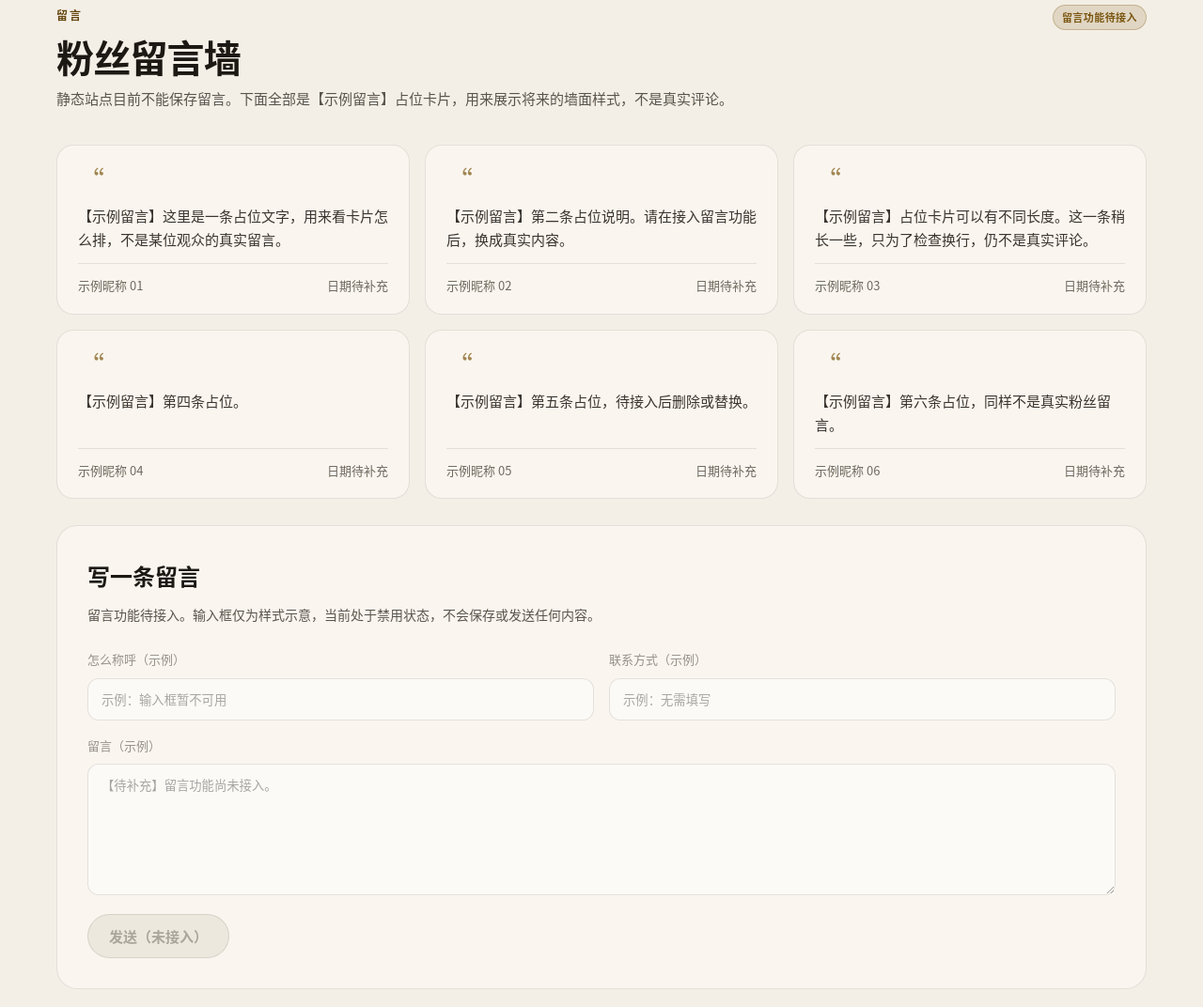
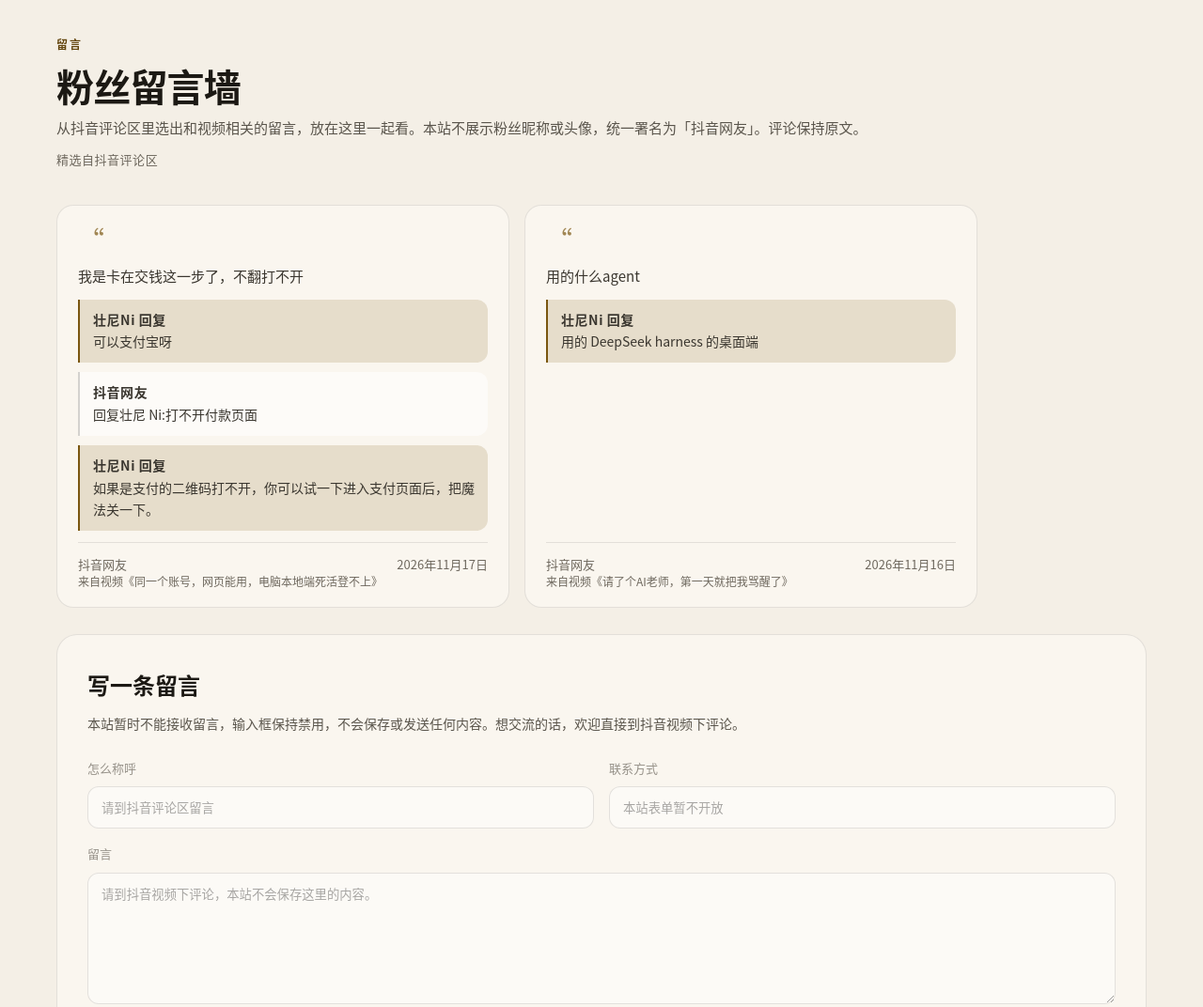
Before and after one commit to YJluckNi/zhuangni-site, a plain HTML site: page fans.html in a window 1280 px wide. Shown: the part 1440-2512 px from the top of the page at 94% size. Drawn offline with Linux system fonts and the light colour scheme.

Commit message:
将抖音评论精选到粉丝留言墙
替换占位示例为真实评论，统一署名为抖音网友，保留原文与作者回复，并引导到抖音评论。

```diff
--- a/assets/style.css
+++ b/assets/style.css
@@ -111,6 +111,7 @@ html.theme-ready .chip,
 html.theme-ready .theme-toggle,
 html.theme-ready .article-row,
 html.theme-ready .msg-card,
+html.theme-ready .msg-reply,
 html.theme-ready .plan-item {
   transition: background-color 0.4s var(--ease), color 0.4s var(--ease),
     border-color 0.4s var(--ease), box-shadow 0.4s var(--ease);
@@ -1192,7 +1193,8 @@ html[data-theme="light"] .masonry figcaption {
   color: var(--gold);
   opacity: 0.7;
 }
-.msg-card p { color: var(--body-copy); font-size: 15px; line-height: 1.7; flex: 1; }
+.msg-card p { color: var(--body-copy); font-size: 15px; line-height: 1.7; }
+.msg-foot { margin-top: auto; }
 .msg-card .who {
   display: flex;
   justify-content: space-between;
@@ -1201,6 +1203,58 @@ html[data-theme="light"] .masonry figcaption {
   font-size: 13px;
   border-top: 1px solid var(--line);
   padding-top: 12px;
+}
+.wall-grid--few {
+  grid-template-columns: 1fr 1fr;
+  max-width: 980px;
+}
+.wall-note {
+  margin: 10px 0 0;
+  color: var(--faint);
+  font-size: 13px;
+  letter-spacing: 0.04em;
+}
+.msg-replies {
+  display: flex;
+  flex-direction: column;
+  gap: 10px;
+}
+.msg-reply {
+  border-left: 2px solid var(--line-strong);
+  padding: 10px 14px;
+  background: var(--control-bg);
+  border-radius: 0 12px 12px 0;
+}
+.msg-reply.is-author {
+  border-left-color: var(--gold);
+  background: var(--gold-soft);
+}
+.msg-reply-who {
+  margin: 0 0 4px;
+  font-size: 12px;
+  font-weight: 700;
+  color: var(--gold);
+  letter-spacing: 0.04em;
+}
+.msg-reply p {
+  margin: 0;
+  flex: none;
+  font-size: 14px;
+}
+.msg-card .msg-source {
+  margin: -4px 0 0;
+  color: var(--faint);
+  font-size: 12px;
+  line-height: 1.6;
+  flex: none;
+}
+.msg-source a {
+  color: inherit;
+  text-underline-offset: 2px;
+}
+.msg-source a:hover { color: var(--gold); }
+.form-goto {
+  margin: 16px 0 0;
 }
 
 .join-grid {
@@ -1244,12 +1298,14 @@ html[data-theme="light"] .masonry figcaption {
 }
 
 @media (max-width: 1020px) {
-  .wall-grid { grid-template-columns: 1fr 1fr; }
+  .wall-grid,
+  .wall-grid--few { grid-template-columns: 1fr 1fr; }
   .channel-grid, .join-grid { grid-template-columns: 1fr; }
   .qr-frame { max-width: 320px; }
 }
 @media (max-width: 640px) {
-  .wall-grid { grid-template-columns: 1fr; }
+  .wall-grid,
+  .wall-grid--few { grid-template-columns: 1fr; }
   .channel-card { flex-direction: column; align-items: flex-start; }
 }
 
--- a/fans.html
+++ b/fans.html
@@ -4,7 +4,7 @@
   <meta charset="utf-8">
   <meta name="viewport" content="width=device-width, initial-scale=1">
   <title>粉丝页 · 壮尼Ni</title>
-  <meta name="description" content="壮尼Ni 的粉丝页：频道入口、作品和待接入的留言墙。">
+  <meta name="description" content="壮尼Ni 的粉丝页：频道入口、作品，以及精选自抖音评论区的留言墙。">
   <meta name="theme-color" content="#080809">
   <link rel="icon" type="image/png" href="assets/favicon.png">
   <link rel="apple-touch-icon" href="assets/apple-touch-icon.png">
@@ -90,7 +90,7 @@
       <div class="wrap">
         <p class="kicker reveal">粉丝页</p>
         <h1 class="reveal">在这里找到我</h1>
-        <p class="lead reveal">频道入口、作品和交流群是可以访问的。留言墙和周边入口目前还是占位，功能待接入，请不要把下面的示例文字当成真实粉丝留言或真实福利。</p>
+        <p class="lead reveal">频道入口、作品和交流群可以访问。留言墙精选自抖音评论区，统一署名「抖音网友」，不展示粉丝昵称或头像。周边入口目前还是占位，请不要把示例当成真实福利。</p>
       </div>
     </section>
 
@@ -171,65 +171,78 @@
           <div>
             <p class="kicker">留言</p>
             <h2>粉丝留言墙</h2>
-            <p class="desc">静态站点目前不能保存留言。下面全部是【示例留言】占位卡片，用来展示将来的墙面样式，不是真实评论。</p>
+            <p class="desc">从抖音评论区里选出和视频相关的留言，放在这里一起看。本站不展示粉丝昵称或头像，统一署名为「抖音网友」。评论保持原文。</p>
+            <p class="wall-note">精选自抖音评论区</p>
           </div>
-          <span class="badge">留言功能待接入</span>
         </div>
-        <div class="wall-grid">
+        <div class="wall-grid wall-grid--few">
           <article class="msg-card reveal">
             <div class="quote" aria-hidden="true">“</div>
-            <p>【示例留言】这里是一条占位文字，用来看卡片怎么排，不是某位观众的真实留言。</p>
-            <div class="who"><span>示例昵称 01</span><span>日期待补充</span></div>
+            <p>我是卡在交钱这一步了，不翻打不开</p>
+            <div class="msg-replies">
+              <div class="msg-reply is-author">
+                <p class="msg-reply-who">壮尼Ni 回复</p>
+                <p>可以支付宝呀</p>
+              </div>
+              <div class="msg-reply">
+                <p class="msg-reply-who">抖音网友</p>
+                <p>回复壮尼 Ni:打不开付款页面</p>
+              </div>
+              <div class="msg-reply is-author">
+                <p class="msg-reply-who">壮尼Ni 回复</p>
+                <p>如果是支付的二维码打不开，你可以试一下进入支付页面后，把魔法关一下。</p>
+              </div>
+            </div>
+            <div class="msg-foot">
+            <div class="who">
+              <span>抖音网友</span>
+              <time datetime="2026-11-17">2026年11月17日</time>
+            </div>
+            <p class="msg-source">来自视频《<a href="https://www.douyin.com/video/7708758969006705960" target="_blank" rel="noopener noreferrer">同一个账号，网页能用，电脑本地端死活登不上</a>》</p>
+            </div>
           </article>
           <article class="msg-card reveal">
             <div class="quote" aria-hidden="true">“</div>
-            <p>【示例留言】第二条占位说明。请在接入留言功能后，换成真实内容。</p>
-            <div class="who"><span>示例昵称 02</span><span>日期待补充</span></div>
-          </article>
-          <article class="msg-card reveal">
-            <div class="quote" aria-hidden="true">“</div>
-            <p>【示例留言】占位卡片可以有不同长度。这一条稍长一些，只为了检查换行，仍不是真实评论。</p>
-            <div class="who"><span>示例昵称 03</span><span>日期待补充</span></div>
-          </article>
-          <article class="msg-card reveal">
-            <div class="quote" aria-hidden="true">“</div>
-            <p>【示例留言】第四条占位。</p>
-            <div class="who"><span>示例昵称 04</span><span>日期待补充</span></div>
-          </article>
-          <article class="msg-card reveal">
-            <div class="quote" aria-hidden="true">“</div>
-            <p>【示例留言】第五条占位，待接入后删除或替换。</p>
-            <div class="who"><span>示例昵称 05</span><span>日期待补充</span></div>
-          </article>
-          <article class="msg-card reveal">
-            <div class="quote" aria-hidden="true">“</div>
-            <p>【示例留言】第六条占位，同样不是真实粉丝留言。</p>
-            <div class="who"><span>示例昵称 06</span><span>日期待补充</span></div>
+            <p>用的什么agent</p>
+            <div class="msg-replies">
+              <div class="msg-reply is-author">
+                <p class="msg-reply-who">壮尼Ni 回复</p>
+                <p>用的 DeepSeek harness 的桌面端</p>
+              </div>
+            </div>
+            <div class="msg-foot">
+            <div class="who">
+              <span>抖音网友</span>
+              <time datetime="2026-11-16">2026年11月16日</time>
+            </div>
+            <p class="msg-source">来自视频《<a href="https://www.douyin.com/video/7708559643336822051" target="_blank" rel="noopener noreferrer">请了个AI老师，第一天就把我骂醒了</a>》</p>
+            </div>
           </article>
         </div>
 
         <form class="form comment-box reveal" style="margin-top:28px" action="#" method="post" onsubmit="return false;">
           <h2>写一条留言</h2>
-          <p class="note">留言功能待接入。输入框仅为样式示意，当前处于禁用状态，不会保存或发送任何内容。</p>
+          <p class="note">本站暂时不能接收留言，输入框保持禁用，不会保存或发送任何内容。想交流的话，欢迎直接到抖音视频下评论。</p>
           <fieldset disabled>
             <div class="form-grid">
               <div class="form-row">
-                <label for="fan-name">怎么称呼（示例）</label>
-                <input id="fan-name" name="name" type="text" placeholder="示例：输入框暂不可用" autocomplete="off">
+                <label for="fan-name">怎么称呼</label>
+                <input id="fan-name" name="name" type="text" placeholder="请到抖音评论区留言" autocomplete="off">
               </div>
               <div class="form-row">
-                <label for="fan-contact">联系方式（示例）</label>
-                <input id="fan-contact" name="contact" type="text" placeholder="示例：无需填写" autocomplete="off">
+                <label for="fan-contact">联系方式</label>
+                <input id="fan-contact" name="contact" type="text" placeholder="本站表单暂不开放" autocomplete="off">
               </div>
               <div class="form-row full">
-                <label for="fan-msg">留言（示例）</label>
-                <textarea id="fan-msg" name="message" placeholder="【待补充】留言功能尚未接入。"></textarea>
+                <label for="fan-msg">留言</label>
+                <textarea id="fan-msg" name="message" placeholder="请到抖音视频下评论，本站不会保存这里的内容。"></textarea>
               </div>
             </div>
             <div style="margin-top:20px">
-              <button class="btn btn-primary" type="button" disabled>发送（未接入）</button>
+              <button class="btn btn-primary" type="button" disabled>发送（未开放）</button>
             </div>
           </fieldset>
+          <p class="form-goto"><a class="text-link" href="https://www.douyin.com/user/MS4wLjABAAAAlTF3TwGhg16B6VwjL_dzHsi8J62JZuKCddjaZP0l3f4" target="_blank" rel="noopener noreferrer">去抖音评论 →</a></p>
         </form>
       </div>
     </section>
```
